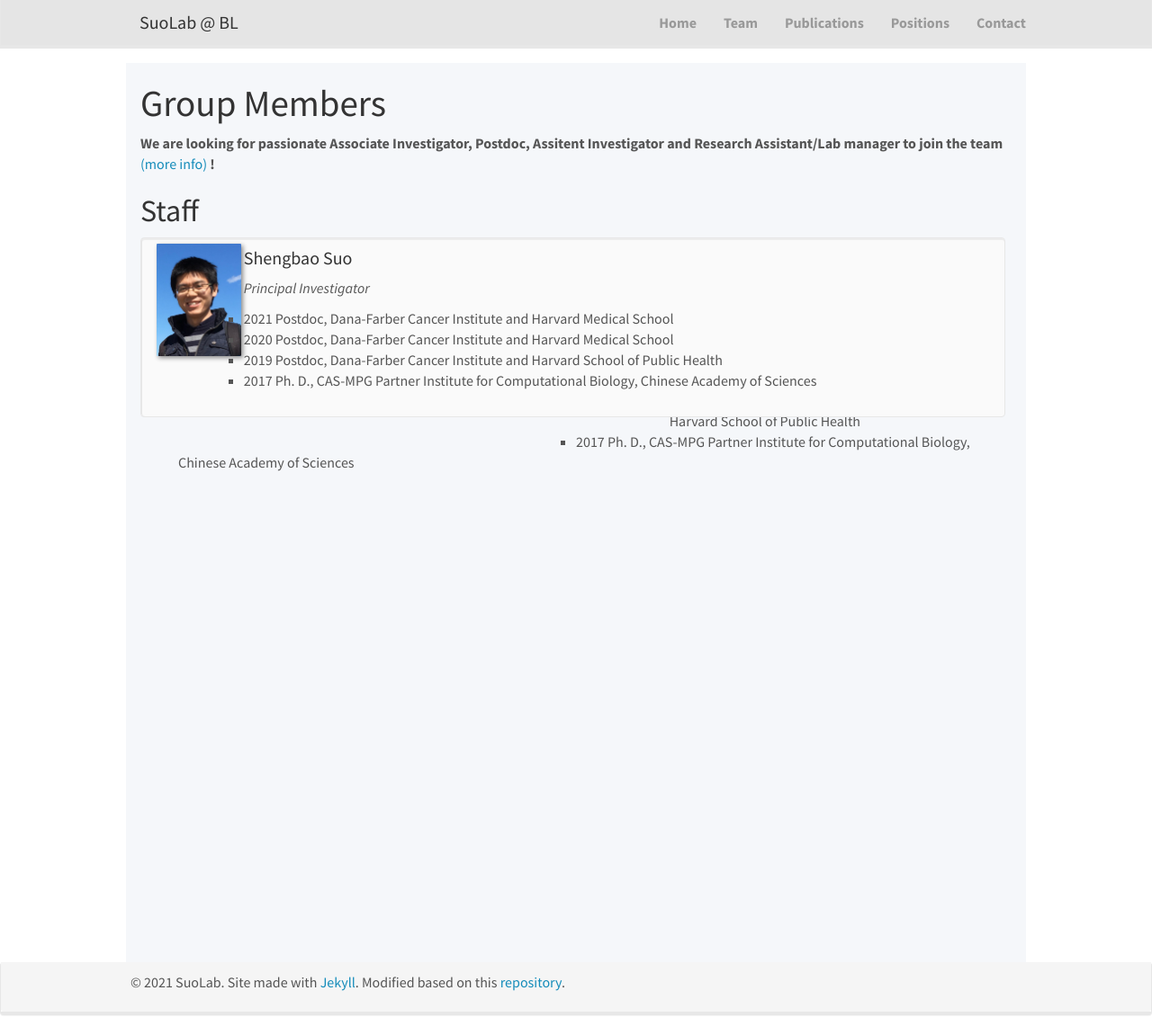
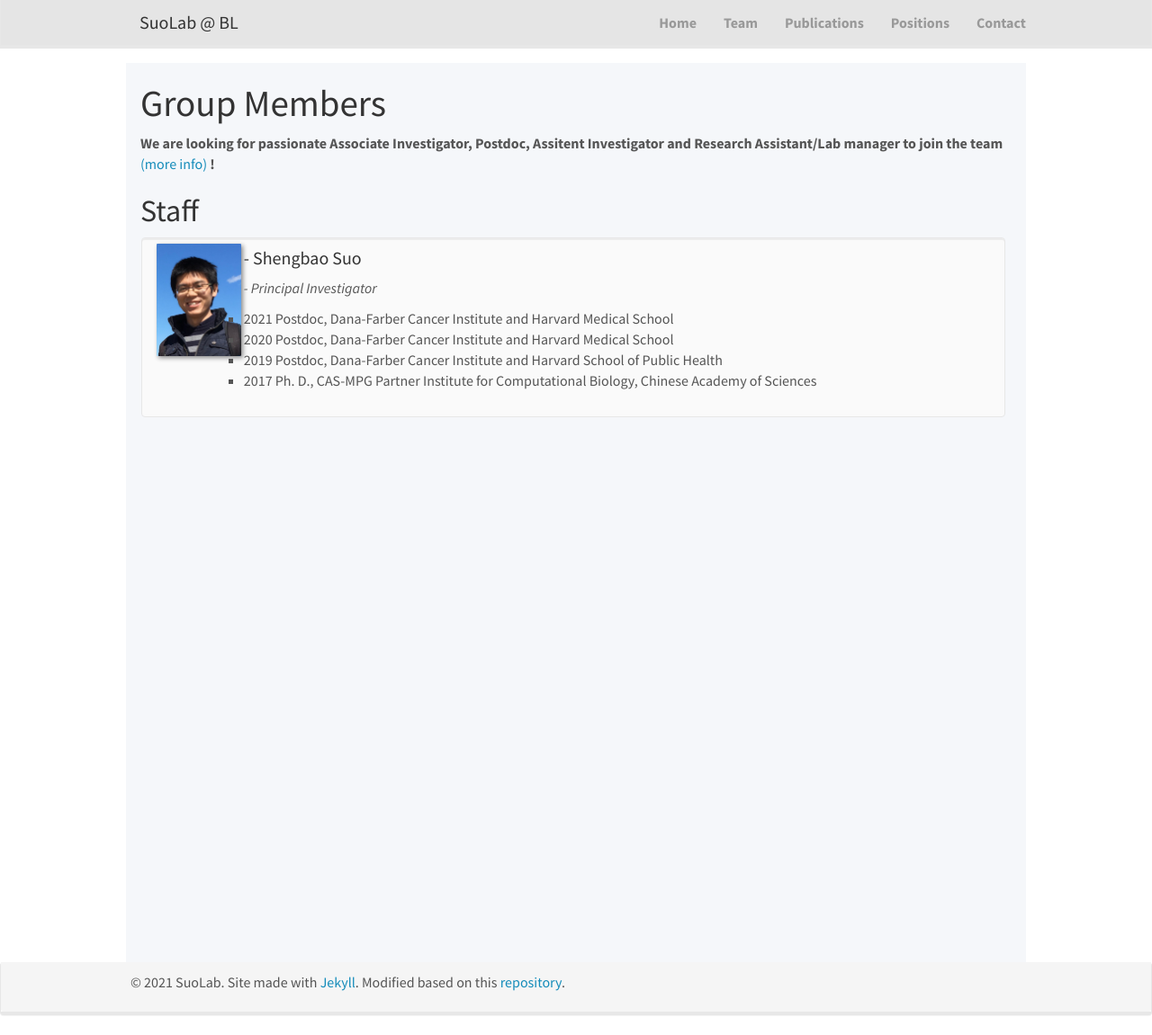
Before and after one commit to suoshengbao/suoshengbao.github.io, a Jekyll site: the page built from _pages/team.md, in a window 1280 px wide and 1151 px high. Shown: the whole window at 90% size. Built offline with Jekyll 4.4.1, drawn with Linux system fonts in a browser that asks for light colours; nearby versions of some CDN libraries.

Commit message:
Update team.md

```diff
--- a/_pages/team.md
+++ b/_pages/team.md
@@ -16,27 +16,13 @@ permalink: /team/
 <div class="col-sm-6 clearfix" style="padding-left: 1px;">
 <div class="well"  style="height: 200px; width: 960px">
 <img src="/images/teampic/ShengbaoSuo.jpg" class="img-responsive" width="10%" style="float: left"/>
-<h4>Shengbao Suo</h4>
-<i>Principal Investigator<i>
+<h4>- Shengbao Suo</h4>
+<i>- Principal Investigator<i>
 <ul style="list-style-type:square">
 <li>2021   Postdoc, Dana-Farber Cancer Institute and Harvard Medical School</li>
 <li>2020   Postdoc, Dana-Farber Cancer Institute and Harvard Medical School</li>
 <li>2019   Postdoc, Dana-Farber Cancer Institute and Harvard School of Public Health</li>
 <li>2017   Ph. D., CAS-MPG Partner Institute for Computational Biology, Chinese Academy of Sciences</li>
-</ul>
-</div>
-</div>
-
-<div>
-<div class="well"  style="height: 200px; width: 960px; padding-left: 1px;">
-<img src="/images/teampic/ShengbaoSuo.jpg" class="img-responsive" width="10%" style="float: left"/>
-<h4>Shengbao Suo</h4>
-<i>Principal Investigator<i>
-<ul style="list-style-type:square">
-<li>2021 Postdoc, Dana-Farber Cancer Institute and Harvard Medical School</li>
-<li>2020 Postdoc, Dana-Farber Cancer Institute and Harvard Medical School</li>
-<li>2019 Postdoc, Dana-Farber Cancer Institute and Harvard School of Public Health</li>
-<li>2017 Ph. D., CAS-MPG Partner Institute for Computational Biology, Chinese Academy of Sciences</li>
 </ul>
 </div>
 </div>
```
